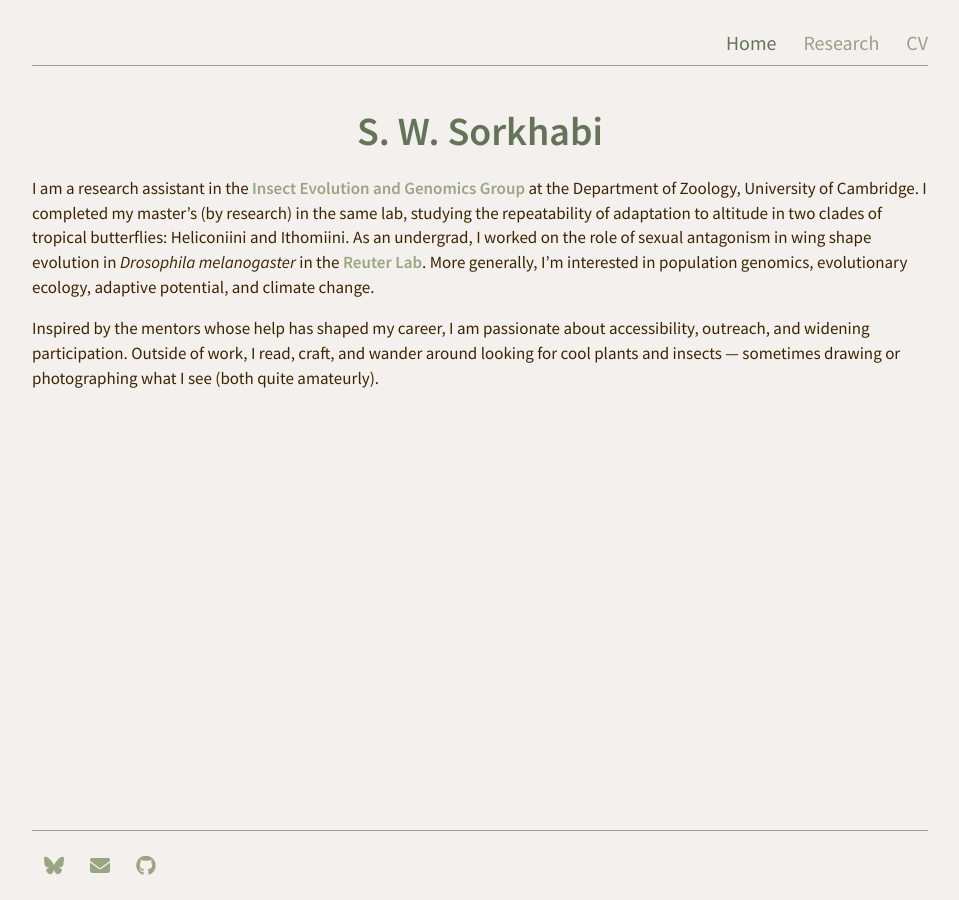
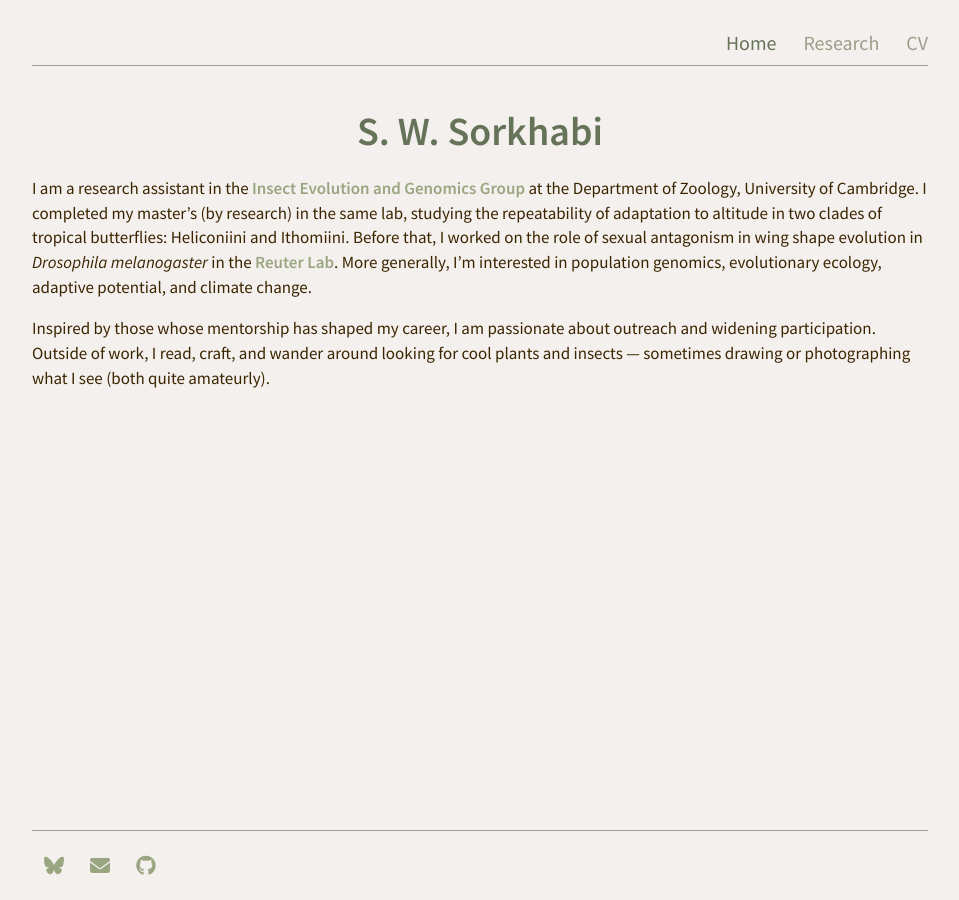
Before and after one commit to ssorkhabi/ssorkhabi.github.io, a Jekyll site: the page built from index.md, in a window 1280 px wide. Shown: the whole page, without its empty margins (160-1119 px from the left). Built offline with Jekyll 4.4.1, drawn with Linux system fonts in a browser that asks for light colours.

Commit message:
updated details
Revised text for clarity and conciseness.

```diff
--- a/index.md
+++ b/index.md
@@ -3,8 +3,8 @@ layout: default
 title: Home
 ---
 
-I am a research assistant in the [Insect Evolution and Genomics Group](https://www.heliconius.zoo.cam.ac.uk/){:target="_blank"} at the Department of Zoology, University of Cambridge. I completed my master's (by research) in the same lab, studying the repeatability of adaptation to altitude in two clades of tropical butterflies: Heliconiini and Ithomiini. As an undergrad, I worked on the role of sexual antagonism in wing shape evolution in *Drosophila melanogaster* in the [Reuter Lab](https://reuterlab.github.io/). More generally, I'm interested in population genomics, evolutionary ecology, adaptive potential, and climate change.
+I am a research assistant in the [Insect Evolution and Genomics Group](https://www.heliconius.zoo.cam.ac.uk/){:target="_blank"} at the Department of Zoology, University of Cambridge. I completed my master's (by research) in the same lab, studying the repeatability of adaptation to altitude in two clades of tropical butterflies: Heliconiini and Ithomiini. Before that, I worked on the role of sexual antagonism in wing shape evolution in *Drosophila melanogaster* in the [Reuter Lab](https://reuterlab.github.io/). More generally, I'm interested in population genomics, evolutionary ecology, adaptive potential, and climate change.
 {: .lighter}
 
-Inspired by the mentors whose help has shaped my career, I am passionate about accessibility, outreach, and widening participation. Outside of work, I read, craft, and wander around looking for cool plants and insects — sometimes drawing or photographing what I see (both quite amateurly).
+Inspired by those whose mentorship has shaped my career, I am passionate about outreach and widening participation. Outside of work, I read, craft, and wander around looking for cool plants and insects — sometimes drawing or photographing what I see (both quite amateurly).
 {: .lighter}
```
